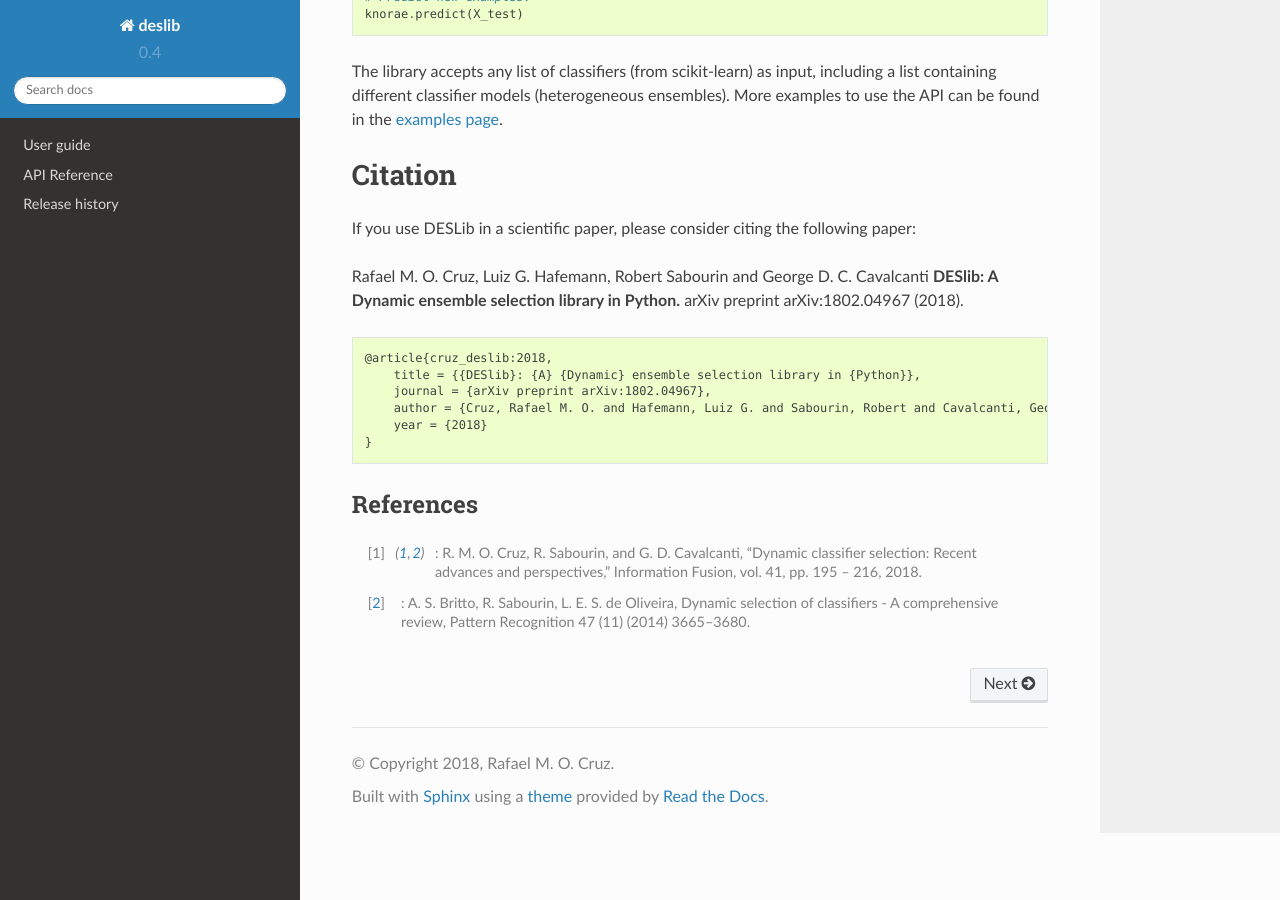
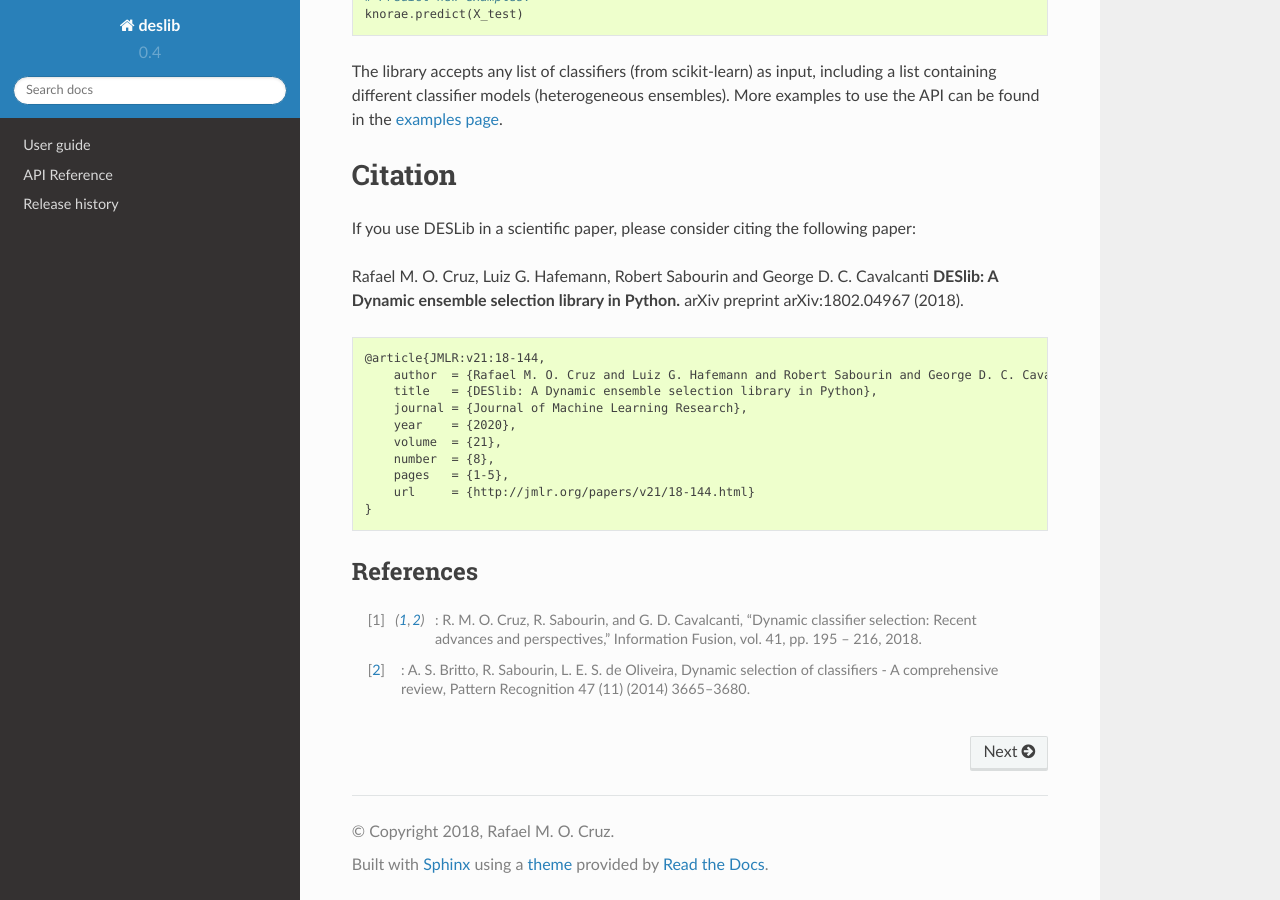
Before and after one commit to scikit-learn-contrib/DESlib, a Sphinx documentation site: the page built from docs/index.rst, in a window 1280 px wide and 900 px high, scrolled down 1706 px. Built offline with Sphinx 7.4.7 and the Read the Docs theme 2.0.0, drawn with Linux system fonts in a browser that asks for light colours; pages that are not in the unit, such as notebooks, are missing from menus.

Commit message:
updating article reference on documentation

```diff
--- a/docs/index.rst
+++ b/docs/index.rst
@@ -88,12 +88,17 @@ Rafael M. O. Cruz, Luiz G. Hafemann, Robert Sabourin and George D. C. Cavalcanti
 
 .. code-block:: text
 
-    @article{cruz_deslib:2018,
-        title = {{DESlib}: {A} {Dynamic} ensemble selection library in {Python}},
-        journal = {arXiv preprint arXiv:1802.04967},
-        author = {Cruz, Rafael M. O. and Hafemann, Luiz G. and Sabourin, Robert and Cavalcanti, George D. C.},
-        year = {2018}
+    @article{JMLR:v21:18-144,
+        author  = {Rafael M. O. Cruz and Luiz G. Hafemann and Robert Sabourin and George D. C. Cavalcanti},
+        title   = {DESlib: A Dynamic ensemble selection library in Python},
+        journal = {Journal of Machine Learning Research},
+        year    = {2020},
+        volume  = {21},
+        number  = {8},
+        pages   = {1-5},
+        url     = {http://jmlr.org/papers/v21/18-144.html}
     }
+
 
 
 
```
